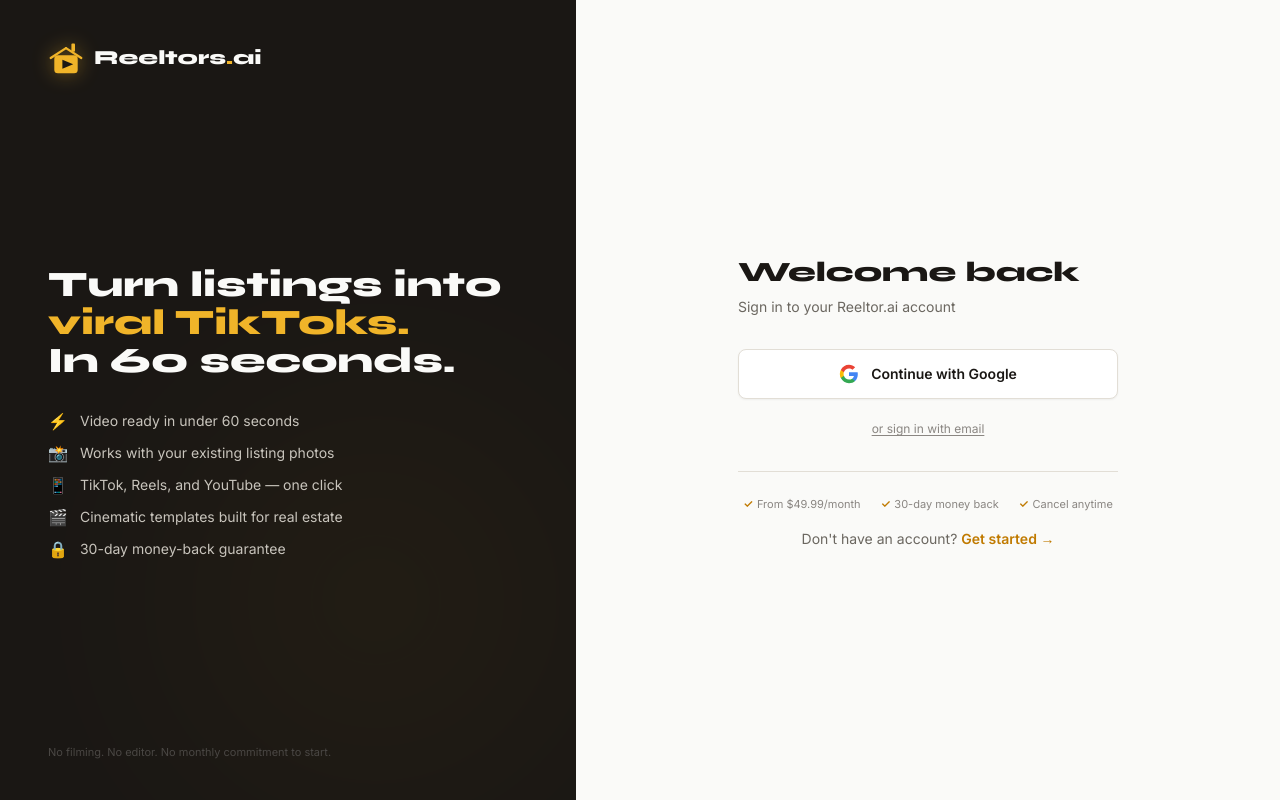
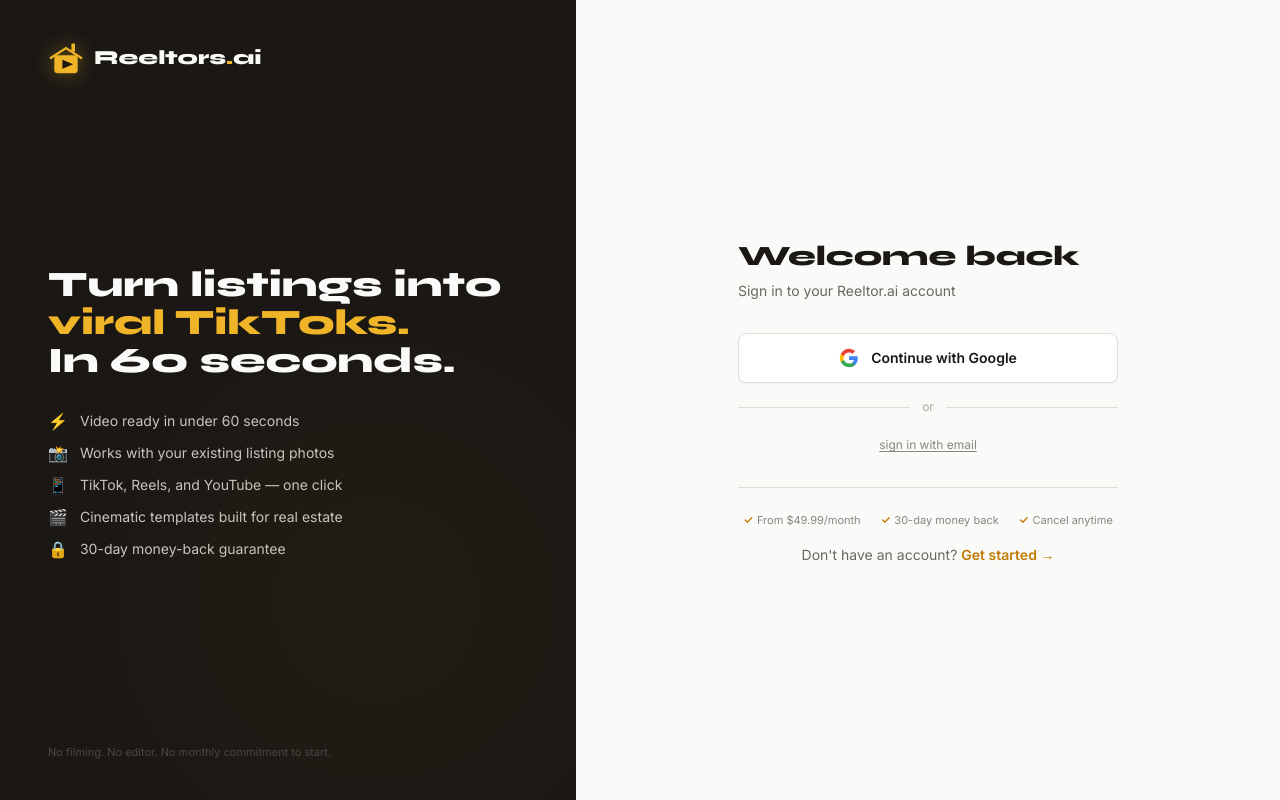
Before and after one commit to Ahmedmkarrar/reeltors.ai, a Next.js app: page /login in a window 1280 px wide. Built offline with nearby package versions, Linux system fonts and the light colour scheme; no server answers.

Commit message:
ui: add divider between Google and email sign-in options

```diff
--- a/app/(auth)/login/page.tsx
+++ b/app/(auth)/login/page.tsx
@@ -138,13 +138,19 @@
             {googleLoading ? 'Redirecting...' : 'Continue with Google'}
           </button>
 
-          <div className="mt-4 text-center">
+          <div className="flex items-center gap-3 my-4">
+            <div className="flex-1 h-px bg-[#E2DED6]" />
+            <span className="text-xs text-[#B0ABA3]">or</span>
+            <div className="flex-1 h-px bg-[#E2DED6]" />
+          </div>
+
+          <div className="text-center">
             {!showEmail ? (
               <button
                 onClick={() => setShowEmail(true)}
                 className="text-xs text-[#8A8682] hover:text-[#6B6760] underline underline-offset-2 transition-colors"
               >
-                or sign in with email
+                sign in with email
               </button>
             ) : emailSent ? (
               <p className="text-xs text-[#6B6760]">Check your inbox — we sent a magic link to <strong>{email}</strong></p>
```
